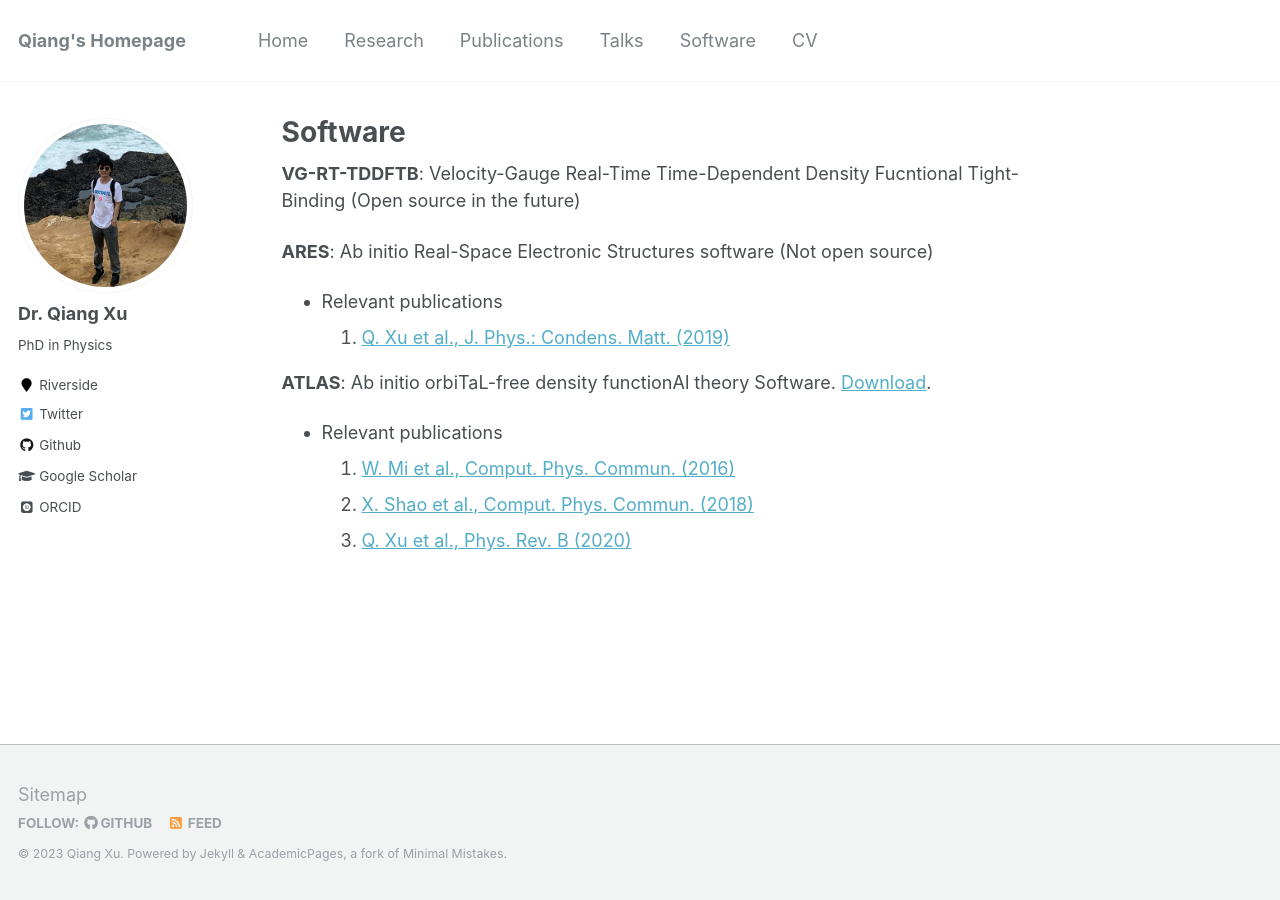
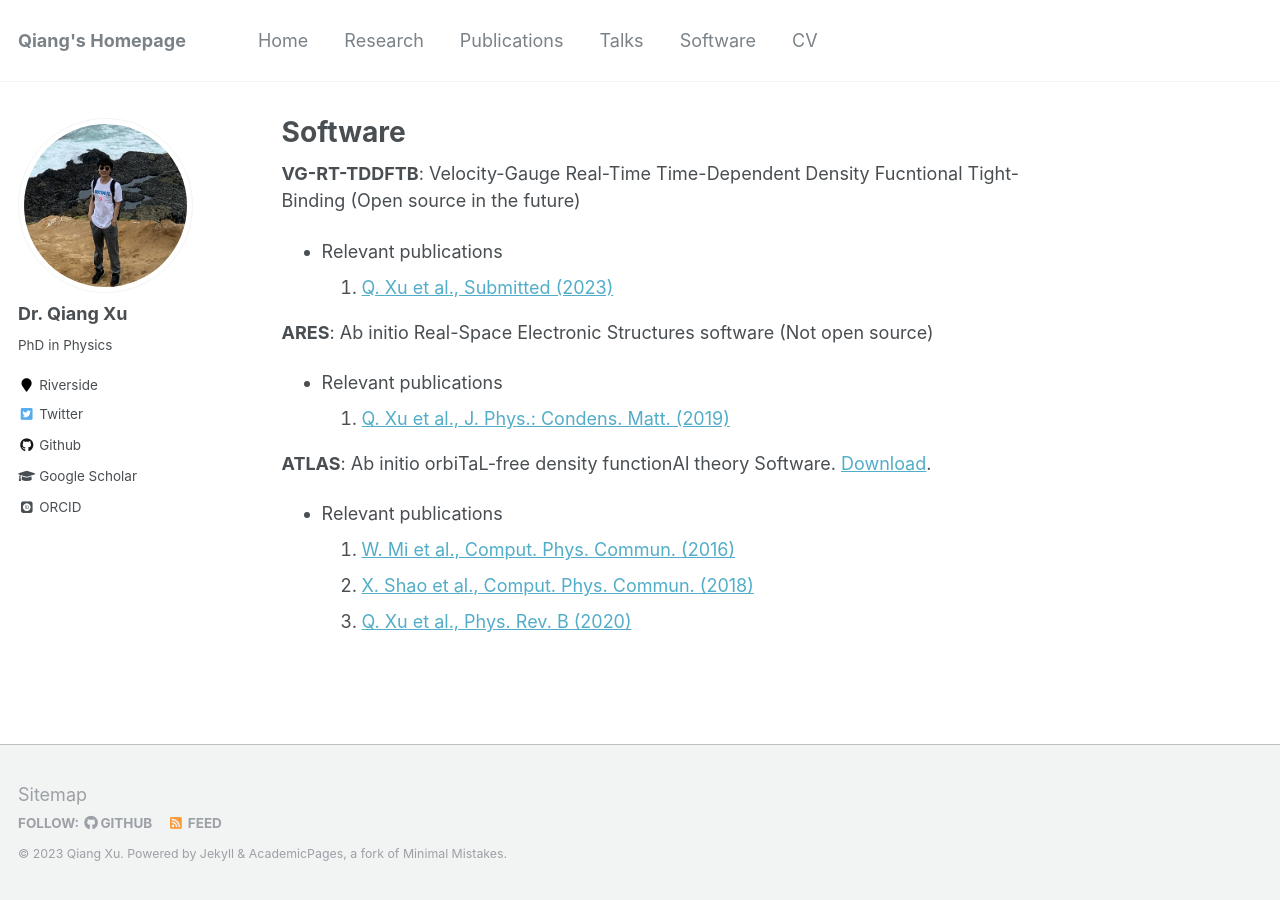
Before and after one commit to xqjlu/xqjlu.github.io, a Jekyll site: the page built from _pages/software.md, in a window 1280 px wide. Built offline with Jekyll 4.4.1, drawn with Linux system fonts in a browser that asks for light colours; some web fonts are replaced.

Commit message:
software link VGRTTDDFTB

```diff
--- a/_pages/software.md
+++ b/_pages/software.md
@@ -9,6 +9,8 @@ redirect_from:
 
 **VG-RT-TDDFTB**: Velocity-Gauge Real-Time Time-Dependent Density Fucntional Tight-Binding
   (Open source in the future)
+  * Relevant publications
+    1. [Q. Xu et al., Submitted (2023)](https://doi.org/10.48550/arXiv.2308.09782)
 
 **ARES**: Ab initio Real-Space Electronic Structures software
   (Not open source)
```
